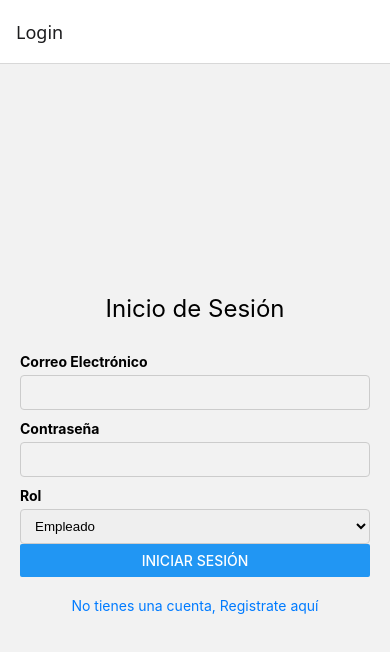
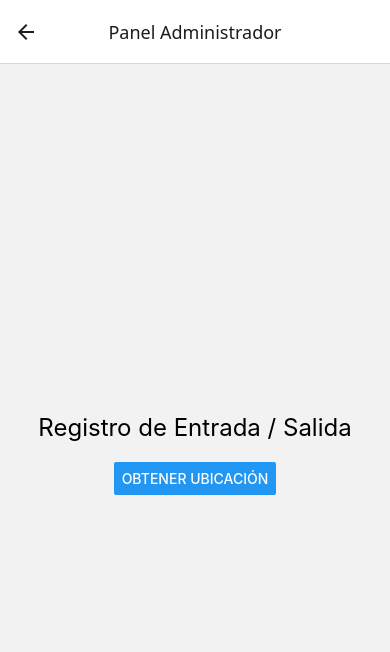
Before and after one commit to deimon005/Finding-Hours, a React Native app: screen /Admin in a window 390 px wide. Shown: the top 652 px of the page. Built offline with nearby package versions, Linux system fonts and the light colour scheme; no server answers.

Commit message:
se añadio la conexion con supabase y el funcionamiento del login y el registro

```diff
--- a/App.js
+++ b/App.js
@@ -1,19 +1,40 @@
+
 import React from 'react';
 import { NavigationContainer } from '@react-navigation/native';
 import { createNativeStackNavigator } from '@react-navigation/native-stack';
 
-import Login from './screens/Login/Login';
-import Register from './screens/Register/Register';
 
+import Register from './src/pages/Register/Register';
+import Login from './src/pages/Login/Login';
+import CheckInScreen from './src/pages/Trabajador/CheckInScreen';
+import AdminScreen from './src/pages/Admin/AdminScreen';
 
 const Stack = createNativeStackNavigator();
 
 export default function App() {
   return (
     <NavigationContainer>
-      <Stack.Navigator initialRouteName="Login">
-        <Stack.Screen name="Login" component={Login} />
-        <Stack.Screen name="Register" component={Register} />
+      <Stack.Navigator initialRouteName="Login" screenOptions={{ headerTitleAlign: 'center' }}>
+        <Stack.Screen
+          name="Register"
+          component={Register}
+          options={{ title: 'Registro' }}
+        />
+        <Stack.Screen
+          name="Login"
+          component={Login}
+          options={{ title: 'Inicio de Sesión' }}
+        />
+        <Stack.Screen
+          name="Empleado"
+          component={CheckInScreen}
+          options={{ title: 'Registro de Horario' }}
+        />
+        <Stack.Screen
+          name="Admin"
+          component={AdminScreen}
+          options={{ title: 'Panel Administrador' }}
+        />
       </Stack.Navigator>
     </NavigationContainer>
   );
--- /dev/null
+++ b/config/env.js
@@ -0,0 +1,6 @@
+const env = {
+    SUPABASE_URL : process.env.EXPO_PUBLIC_SUPABASE_URL,
+    SUPABASE_ANON_KEY : process.env.EXPO_PUBLIC_SUPABASE_ANON_KEY
+}
+
+export default env
--- /dev/null
+++ b/lib/supabase.js
@@ -0,0 +1,8 @@
+// supabase.js
+import { createClient } from '@supabase/supabase-js';
+import env from '../config/env';
+
+
+const supabase = createClient(env.SUPABASE_URL, env.SUPABASE_ANON_KEY    );
+
+export default supabase;
--- /dev/null
+++ b/src/pages/Admin/AdminScreen.js
@@ -0,0 +1,43 @@
+import React, { useState } from 'react';
+import { View, Text, Button, StyleSheet } from 'react-native';
+import * as Location from 'expo-location';
+
+export default function CheckInScreen() {
+  const [location, setLocation] = useState(null);
+  const [errorMsg, setErrorMsg] = useState(null);
+
+  const handleGetLocation = async () => {
+    let { status } = await Location.requestForegroundPermissionsAsync();
+
+    if (status !== 'granted') {
+      setErrorMsg('Permiso denegado para acceder a la ubicación');
+      return;
+    }
+
+    let location = await Location.getCurrentPositionAsync({});
+    setLocation(location);
+  };
+
+  return (
+    <View style={styles.container}>
+      <Text style={styles.title}>Registro de Entrada / Salida</Text>
+      <Button title="Obtener ubicación" onPress={handleGetLocation} />
+
+      {location && (
+        <Text style={styles.location}>
+          Latitud: {location.coords.latitude}{"\n"}
+          Longitud: {location.coords.longitude}
+        </Text>
+      )}
+
+      {errorMsg && <Text style={styles.error}>{errorMsg}</Text>}
+    </View>
+  );
+}
+
+const styles = StyleSheet.create({
+  container: { flex: 1, justifyContent: 'center', alignItems: 'center', padding: 16 },
+  title: { fontSize: 24, marginBottom: 20 },
+  location: { marginTop: 20, fontSize: 16, color: 'green' },
+  error: { marginTop: 20, fontSize: 16, color: 'red' },
+});
--- a/screens/Login/Login.js
+++ b/src/pages/Login/Login.js
@@ -1,7 +1,8 @@
 import React, { useState } from 'react';
-import { View, Text, TextInput, Button, StyleSheet, TouchableOpacity } from 'react-native';
-import { Picker } from '@react-native-picker/picker'; // ✅ Import correcto
+import { View, Text, TextInput, Button, StyleSheet, TouchableOpacity, Alert } from 'react-native';
+import { Picker } from '@react-native-picker/picker';
 import { useNavigation } from '@react-navigation/native';
+import supabase from '../../../lib/supabase';
 
 const Login = () => {
   const navigation = useNavigation();
@@ -9,7 +10,26 @@ const Login = () => {
   const [password, setPassword] = useState('');
   const [rol, setRol] = useState('Empleado');
 
-  const handleSession = () => {
+  const handleSession = async () => {
+    if (!email || !password) {
+      Alert.alert('Error', 'Debes completar todos los campos');
+      return;
+    }
+
+    const { data, error } = await supabase
+      .from('usuario')
+      .select('*')
+      .eq('email', email)
+      .eq('password', password)
+      .eq('rol', rol)
+      .single(); // Esperamos un único resultado
+
+    if (error || !data) {
+      Alert.alert('Error', 'Credenciales incorrectas o usuario no encontrado');
+      return;
+    }
+
+    // Navegar según rol
     if (rol === 'Empleado') {
       navigation.navigate('Empleado');
     } else if (rol === 'Admin') {
@@ -28,6 +48,7 @@ const Login = () => {
         onChangeText={setEmail}
         keyboardType="email-address"
         autoCapitalize="none"
+        placeholder="usuario@correo.com"
       />
 
       <Text style={styles.label}>Contraseña</Text>
@@ -36,6 +57,7 @@ const Login = () => {
         value={password}
         onChangeText={setPassword}
         secureTextEntry
+        placeholder="••••••"
       />
 
       <Text style={styles.label}>Rol</Text>
@@ -45,15 +67,13 @@ const Login = () => {
         style={styles.input}
       >
         <Picker.Item label="Empleado" value="Empleado" />
-        <Picker.Item label="Admin" value="Admin" />
+        <Picker.Item label="Admin o RRHH" value="Admin" />
       </Picker>
 
       <Button title="Iniciar Sesión" onPress={handleSession} />
 
       <TouchableOpacity onPress={() => navigation.navigate('Register')}>
-        <Text style={styles.registerText}>
-          No tienes una cuenta, Registrate aquí
-        </Text>
+        <Text style={styles.registerText}>No tienes una cuenta, regístrate aquí</Text>
       </TouchableOpacity>
     </View>
   );
--- a/screens/Register/Register.js
+++ b/src/pages/Register/Register.js
@@ -1,7 +1,9 @@
 import React, { useState } from 'react';
 import { View, Text, TextInput, Button, StyleSheet, Alert } from 'react-native';
-import { Picker } from '@react-native-picker/picker'; // ✅ IMPORT CORRECTO
+import { Picker } from '@react-native-picker/picker';
 import { useNavigation } from '@react-navigation/native';
+import supabase from '../../../lib/supabase';
+
 
 const Register = () => {
   const navigation = useNavigation();
@@ -12,9 +14,29 @@ const Register = () => {
     rol: 'Empleado',
   });
 
-  const handleRegister = () => {
-    Alert.alert('Registro exitoso');
-    navigation.navigate('Login');
+  const handleRegister = async () => {
+    if (!form.name || !form.email || !form.password) {
+      Alert.alert('Error', 'Completa todos los campos');
+      return;
+    }
+
+    const { data, error } = await supabase
+      .from('usuario')
+      .insert([
+        {
+          nombre: form.name,
+          email: form.email,
+          rol: form.rol,
+          password: form.password,
+        },
+      ]);
+
+    if (error) {
+      Alert.alert('Error', error.message);
+    } else {
+      Alert.alert('Éxito', 'Usuario registrado correctamente');
+      navigation.navigate('Login');
+    }
   };
 
   return (
--- /dev/null
+++ b/src/pages/Trabajador/CheckInScreen.js
@@ -0,0 +1,43 @@
+import React, { useState } from 'react';
+import { View, Text, Button, StyleSheet } from 'react-native';
+import * as Location from 'expo-location';
+
+export default function CheckInScreen() {
+  const [location, setLocation] = useState(null);
+  const [errorMsg, setErrorMsg] = useState(null);
+
+  const handleGetLocation = async () => {
+    let { status } = await Location.requestForegroundPermissionsAsync();
+
+    if (status !== 'granted') {
+      setErrorMsg('Permiso denegado para acceder a la ubicación');
+      return;
+    }
+
+    let location = await Location.getCurrentPositionAsync({});
+    setLocation(location);
+  };
+
+  return (
+    <View style={styles.container}>
+      <Text style={styles.title}>Registro de Entrada / Salida</Text>
+      <Button title="Obtener ubicación" onPress={handleGetLocation} />
+
+      {location && (
+        <Text style={styles.location}>
+          Latitud: {location.coords.latitude}{"\n"}
+          Longitud: {location.coords.longitude}
+        </Text>
+      )}
+
+      {errorMsg && <Text style={styles.error}>{errorMsg}</Text>}
+    </View>
+  );
+}
+
+const styles = StyleSheet.create({
+  container: { flex: 1, justifyContent: 'center', alignItems: 'center', padding: 16 },
+  title: { fontSize: 24, marginBottom: 20 },
+  location: { marginTop: 20, fontSize: 16, color: 'green' },
+  error: { marginTop: 20, fontSize: 16, color: 'red' },
+});
```
Also changed, not shown: app.config.js (added, +13 -0 lines), package.json (+9 -4 lines), screens/Login/index.js (deleted), screens/Register/index.js (deleted), 1 other file (tests, documents, lock files or other folders).
